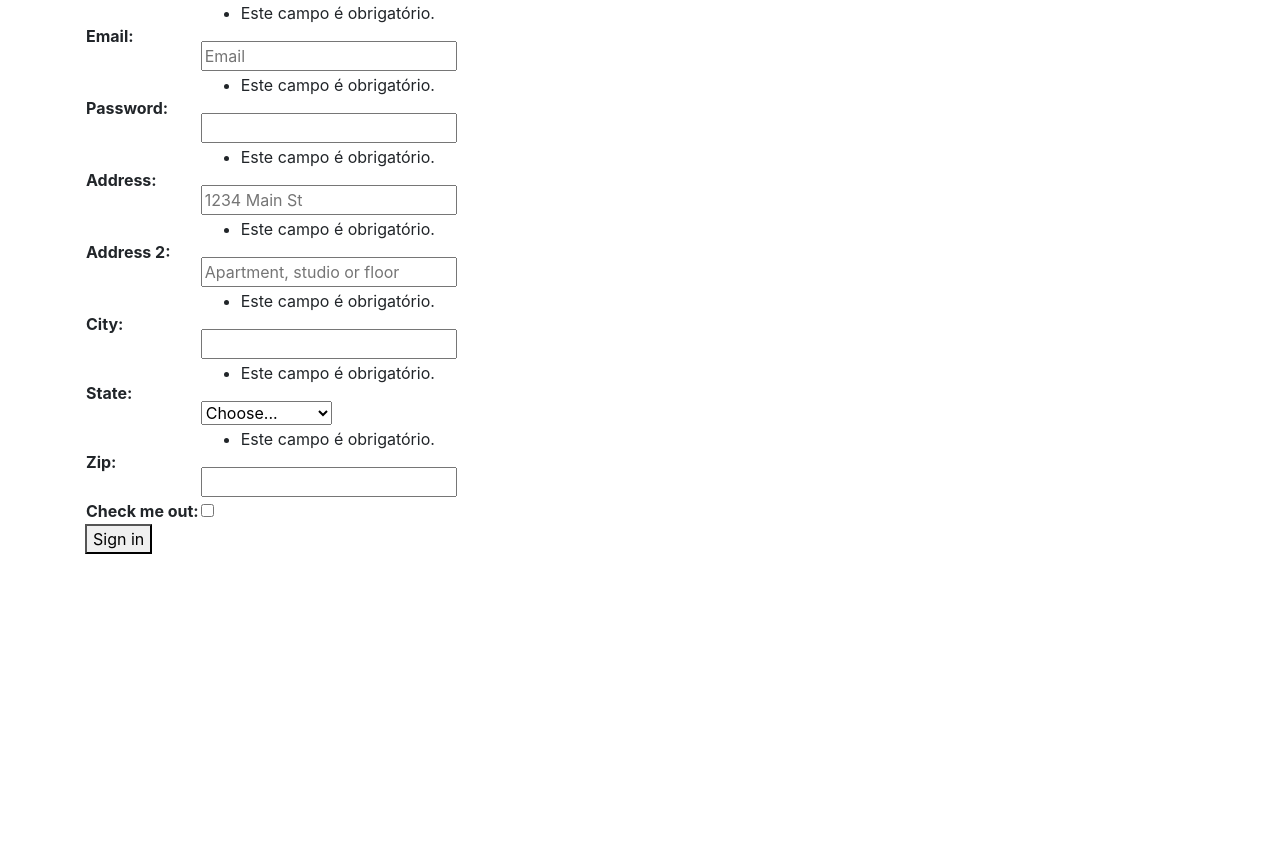
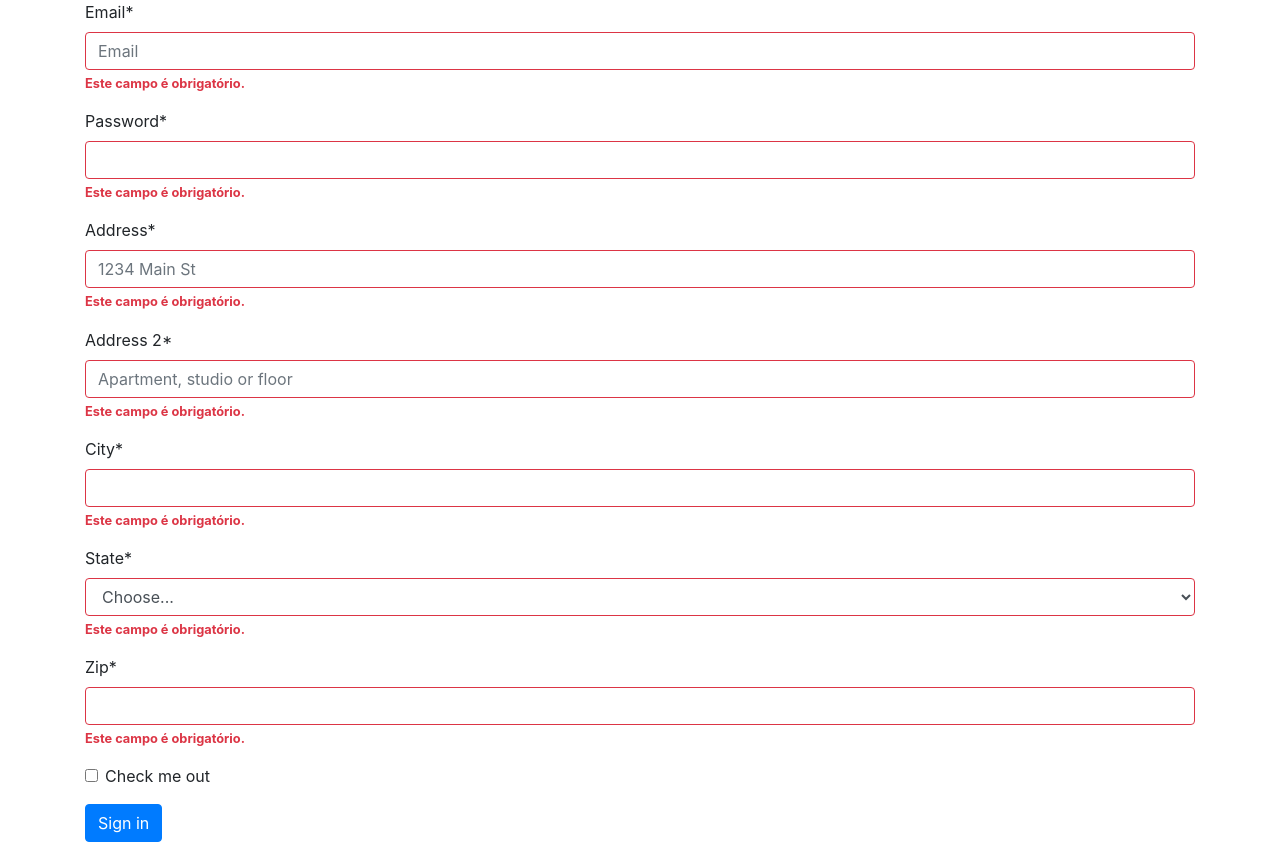
Before and after one commit to wmfinamore/CrudCryspForm, a Django app: page /formulario/ in a window 1280 px wide. Before the commit the page ends 554 px from the top, so only its background shows below. Run offline with Django 4.2, Linux system fonts and the light colour scheme; some libraries are stand-ins or nearby versions.

Commit message:
Refactored template to use crispy form layout

```diff
--- a/formulario/templates/formulario/formulario.html
+++ b/formulario/templates/formulario/formulario.html
@@ -1,9 +1,11 @@
 {% extends 'base.html' %}
+
+{% load crispy_forms_tags %}
 
 {% block content %}
     <form method="post">
         {% csrf_token %}
-        <table>{{ form.as_table }}</table>
-        <button type="submit">Sign in</button>
+        <table>{{ form|crispy }}</table>
+        <button type="submit" class="btn btn-primary">Sign in</button>
     </form>
 {% endblock %}
```
